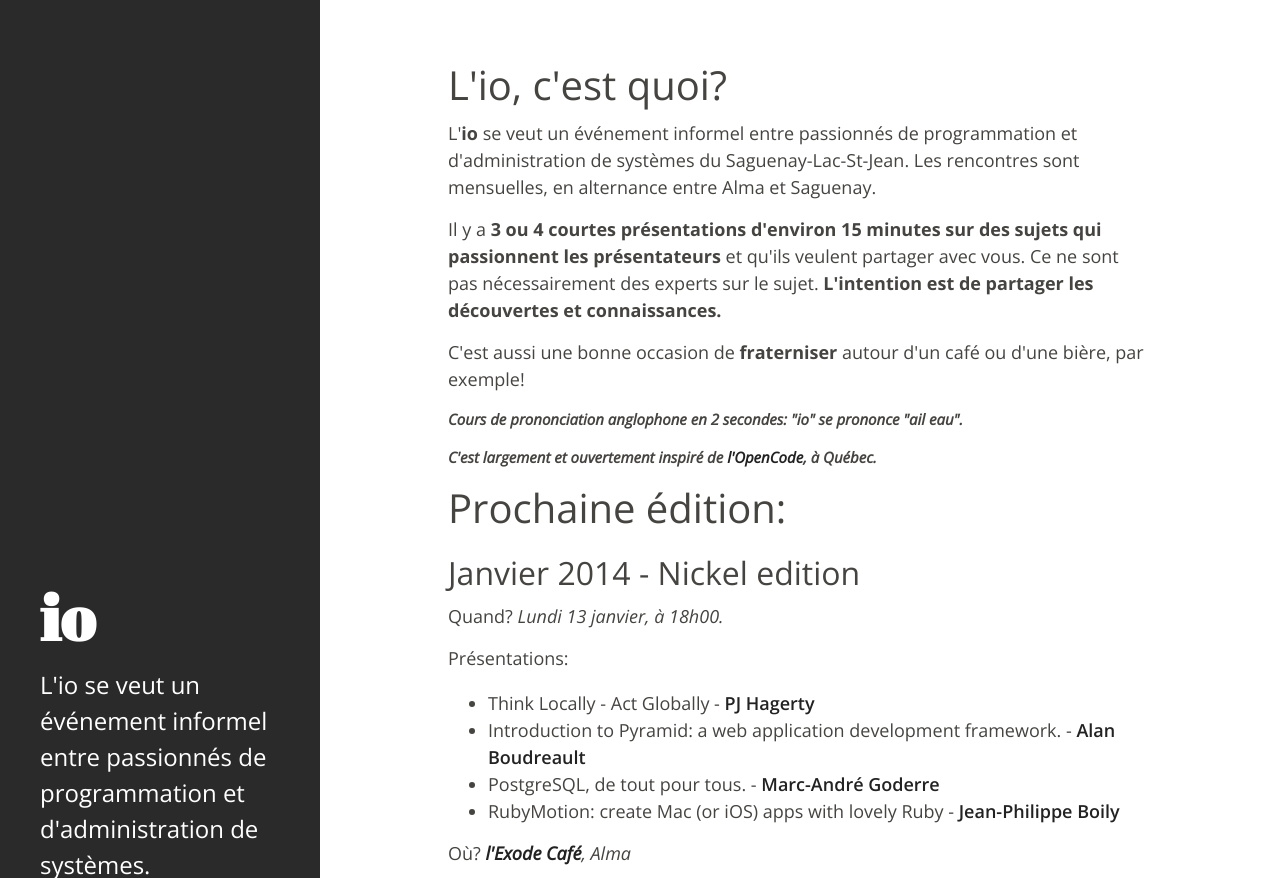
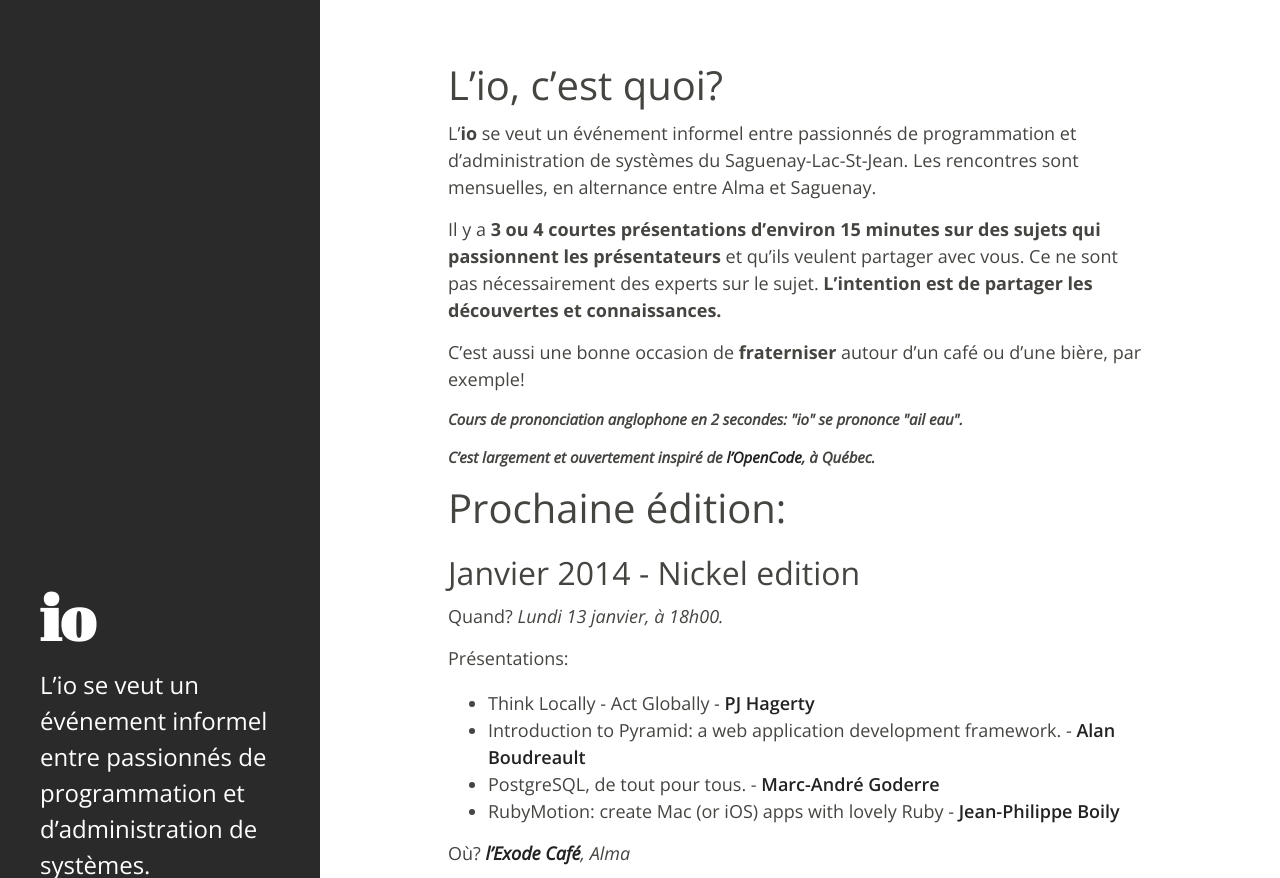
Before and after one commit to saglacio/saglac.io-original, a Jekyll site: the page built from index.html, in a window 1280 px wide and 1291 px high, cut to the strip 0-878 px from the top of the window. Built offline with Jekyll 4.4.1, drawn with Linux system fonts in a browser that asks for light colours; Markdown is read by kramdown in place of the engine named in the settings; the list of posts is cut into pages by our own code; comment, search, counter and statistics services are not loaded.

Commit message:
:boom: Because you know, we love real apostrophes!

```diff
--- a/_data/events.yml
+++ b/_data/events.yml
@@ -1,7 +1,7 @@
 - title: Janvier 2014 - Nickel edition
   date: Lundi 13 janvier, à 18h00.
   eventbrite_id: 9769359417
-  location: <a href="http://www.exodecafe.com">l'Exode Café</a>, Alma
+  location: <a href="http://www.exodecafe.com">l’Exode Café</a>, Alma
   talks:
     -
       title: Think Locally - Act Globally
@@ -44,10 +44,10 @@
 
 - title: Octobre 2013 - aka "beta 1"
   date: Mardi 29 octobre, à 18h30.
-  location: <a href="http://www.exodecafe.com">l'Exode Café</a>, Alma
+  location: <a href="http://www.exodecafe.com">l’Exode Café</a>, Alma
   talks:
     -
-      title: Présentation de l'idée du groupe
+      title: Présentation de l’idée du groupe
       name: Jean-Philippe Boily
       twitter: jipiboily
     -
--- a/_layouts/default.html
+++ b/_layouts/default.html
@@ -4,7 +4,7 @@
     <meta http-equiv="content-type" content="text/html; charset=utf-8">
     <meta name="viewport" content="width=device-width, initial-scale=1.0, maximum-scale=1">
 
-    <meta name="description" content="L'io se veut un événement informel entre passionnés de programmation et administration de systèmes.">
+    <meta name="description" content="L’io se veut un événement informel entre passionnés de programmation et administration de systèmes.">
     <meta name="author" content="@jipiboily">
 
     <link href="/public/favicon.ico" rel="shortcut icon" type="image/x-icon">
@@ -44,7 +44,7 @@
         <h1>
           <a href="/">io</a>
         </h1>
-        <p class="lead">L'io se veut un événement informel entre passionnés de programmation et d'administration de systèmes.</p>
+        <p class="lead">L’io se veut un événement informel entre passionnés de programmation et d’administration de systèmes.</p>
 
         <div class="colophon">
           <ul class="colophon-links">
--- a/index.html
+++ b/index.html
@@ -3,16 +3,16 @@ layout: default
 title: 'Accueil'
 ---
 <article id="description">
-  <h1>L'io, c'est quoi?</h1>
-  <p>L'<b>io</b> se veut un événement informel entre passionnés de programmation et d'administration de systèmes du Saguenay-Lac-St-Jean. Les rencontres sont mensuelles, en alternance entre Alma et Saguenay.</p>
+  <h1>L’io, c’est quoi?</h1>
+  <p>L’<b>io</b> se veut un événement informel entre passionnés de programmation et d’administration de systèmes du Saguenay-Lac-St-Jean. Les rencontres sont mensuelles, en alternance entre Alma et Saguenay.</p>
 
-  <p>Il y a <b>3 ou 4 courtes présentations d'environ 15 minutes sur des sujets qui passionnent les présentateurs</b> et qu'ils veulent partager avec vous. Ce ne sont pas nécessairement des experts sur le sujet. <b>L'intention est de partager les découvertes et connaissances.</b> </p>
+  <p>Il y a <b>3 ou 4 courtes présentations d’environ 15 minutes sur des sujets qui passionnent les présentateurs</b> et qu’ils veulent partager avec vous. Ce ne sont pas nécessairement des experts sur le sujet. <b>L’intention est de partager les découvertes et connaissances.</b> </p>
 
-  <p>C'est aussi une bonne occasion de <b>fraterniser</b> autour d'un café ou d'une bière, par exemple!</p>
+  <p>C’est aussi une bonne occasion de <b>fraterniser</b> autour d’un café ou d’une bière, par exemple!</p>
 
   <p class="footprint">Cours de prononciation anglophone en 2 secondes: "io" se prononce "ail eau".</p>
 
-  <p class='footprint'>C'est largement et ouvertement inspiré de <a href="http://opencode.ca" target="_blank">l'OpenCode</a>, à Québec.</p>
+  <p class='footprint'>C’est largement et ouvertement inspiré de <a href="http://opencode.ca" target="_blank">l’OpenCode</a>, à Québec.</p>
 </article>
 <h1>Prochaine édition: </h1>
 
```
Also changed, not shown: README.md.
